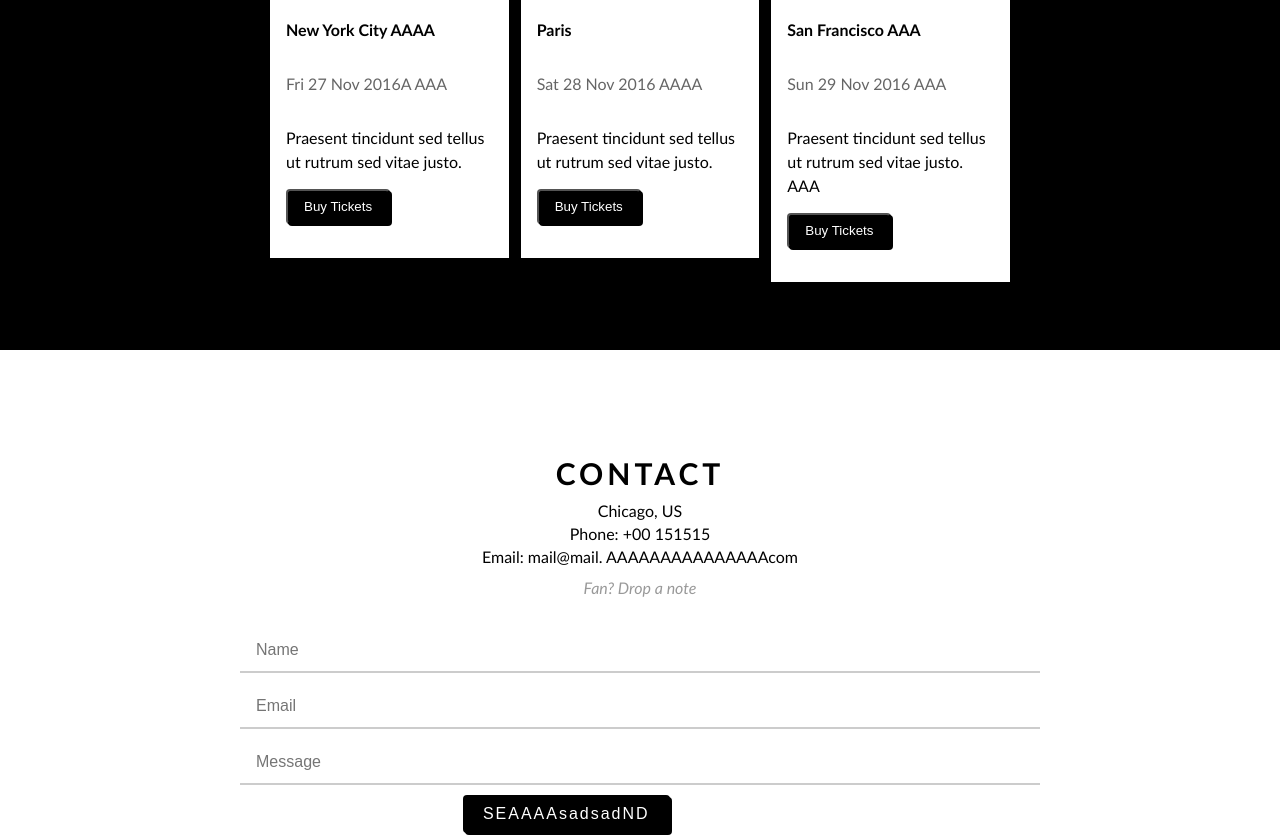
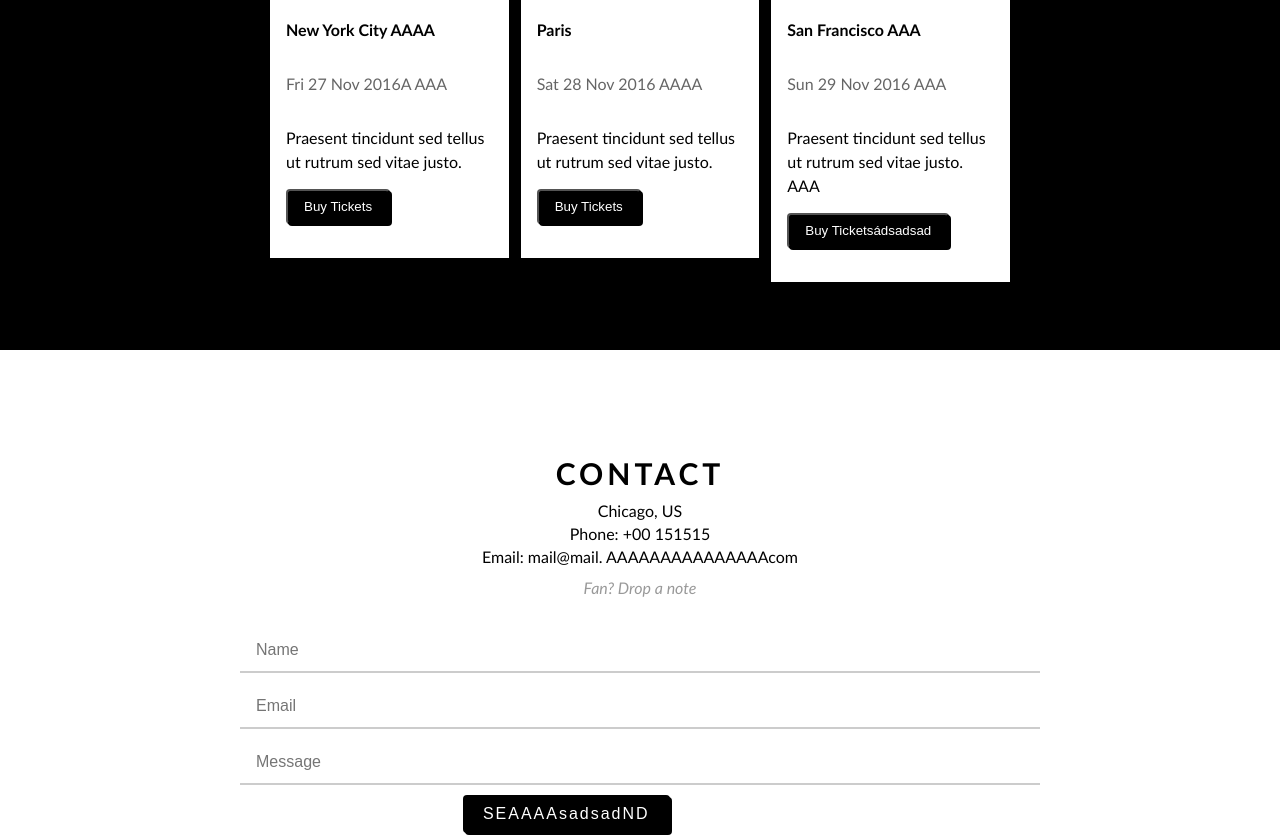
Before and after one commit to vnthuan01/theband, a plain HTML site: page index.html in a window 1280 px wide. Shown: the part 3638-4475 px from the top of the page. Drawn offline with Linux system fonts and the light colour scheme; a script that the page names is missing.

Commit message:
Update index.html

```diff
--- a/index.html
+++ b/index.html
@@ -158,7 +158,7 @@
                                 <p class="information-text">
                                     Praesent tincidunt sed tellus ut rutrum sed vitae justo. AAA
                                 </p>
-                                <button class="js-ticket-buying">Buy Tickets</button>
+                                <button class="js-ticket-buying">Buy Ticketsádsadsad</button>
                                 </div>
                             </div>
                             <!-- Xóa bug khi sài float -->
```
